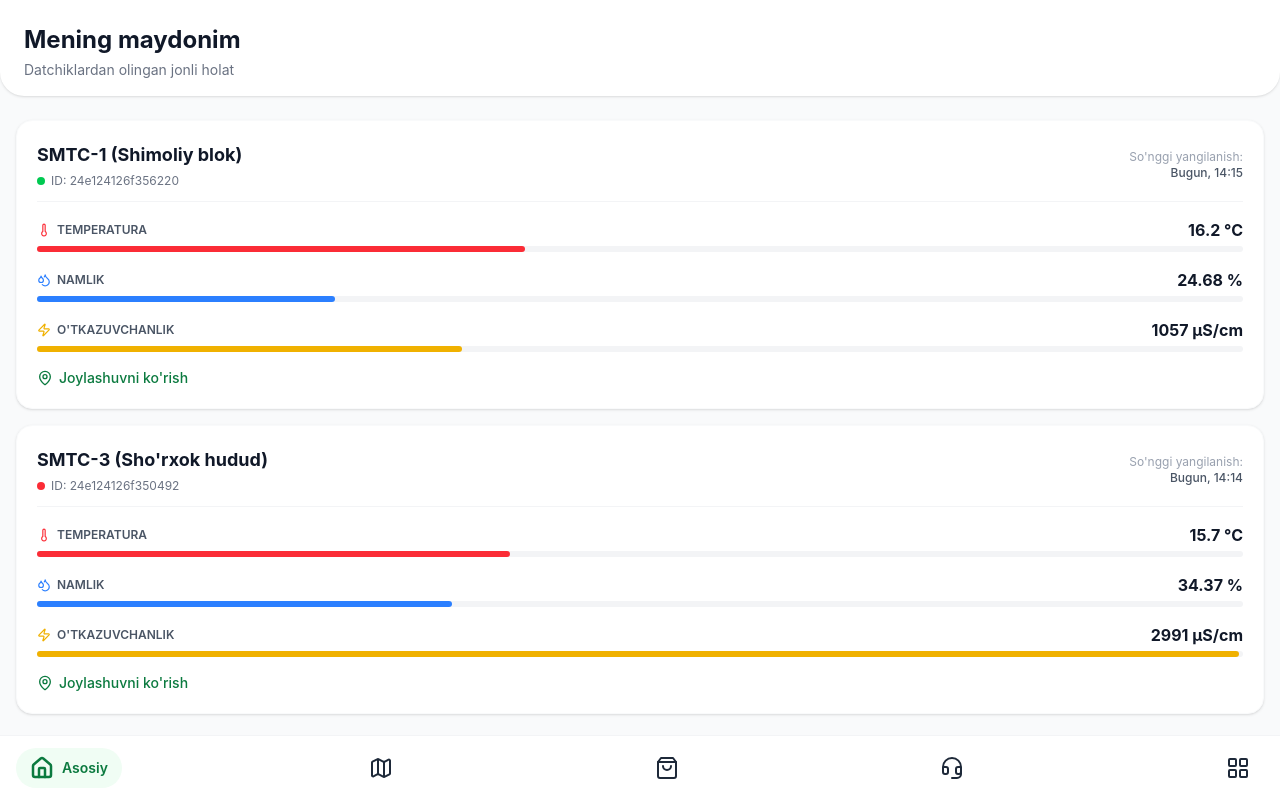
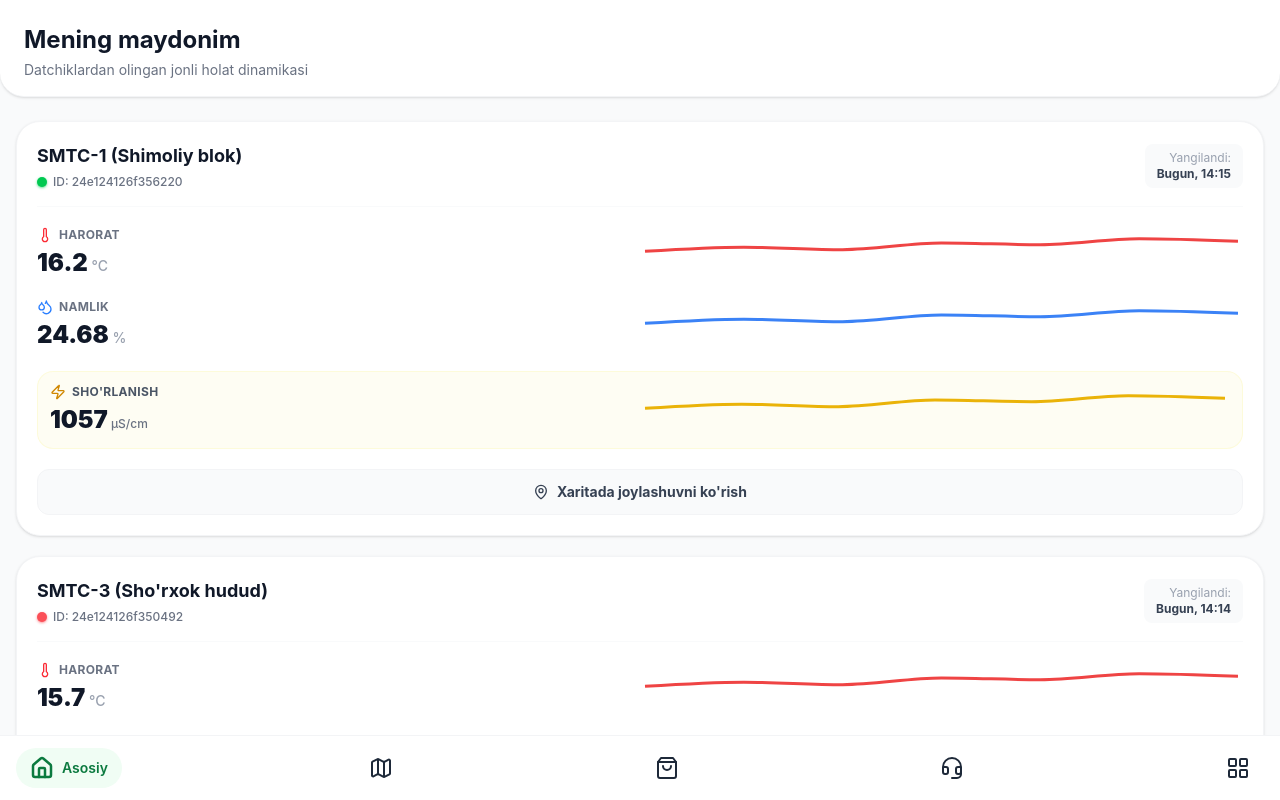
Before and after one commit to mddd18/FERDO_, a React (Vite) app: page / in a window 1280 px wide. Shown: the top 800 px of the page. Built offline with nearby package versions, Linux system fonts and the light colour scheme.

Commit message:
Update Dashboard.tsx

```diff
--- a/src/app/pages/Dashboard.tsx
+++ b/src/app/pages/Dashboard.tsx
@@ -1,76 +1,91 @@
 import { Navigation } from '../components/Navigation';
 import { Thermometer, Droplets, Zap, MapPin } from 'lucide-react';
 import { sensors } from '../data/mockData';
+import { LineChart, Line, ResponsiveContainer } from 'recharts'; // Recharts qo'shildi
+
+// Grafik uchun vaqtinchalik jonli ma'lumot (mock)
+const sparklineData = [
+  { val: 20 }, { val: 25 }, { val: 22 }, { val: 30 }, { val: 28 }, { val: 35 }, { val: 32 }
+];
 
 export function Dashboard() {
   return (
     <div className="min-h-screen bg-[#F9FAFB] pb-24">
-      {/* Header */}
-      <div className="bg-white pt-6 pb-4 px-6 rounded-b-3xl shadow-sm mb-6">
+      <div className="bg-white pt-6 pb-4 px-6 rounded-b-3xl shadow-sm mb-6 border-b border-gray-100">
         <h1 className="text-2xl font-bold text-gray-900 mb-1">Mening maydonim</h1>
-        <p className="text-sm text-gray-500">Datchiklardan olingan jonli holat</p>
+        <p className="text-sm text-gray-500">Datchiklardan olingan jonli holat dinamikasi</p>
       </div>
 
-      <main className="px-4 space-y-4">
+      <main className="px-4 space-y-5">
         {sensors.map((sensor) => (
-          <div key={sensor.id} className="bg-white rounded-2xl p-5 shadow-sm border border-gray-50">
-            <div className="flex justify-between items-center mb-4 border-b border-gray-100 pb-3">
+          <div key={sensor.id} className="bg-white rounded-[24px] p-5 shadow-sm border border-gray-100 relative overflow-hidden group hover:shadow-md transition-shadow">
+            <div className="flex justify-between items-center mb-5 border-b border-gray-50 pb-4">
               <div>
                 <h2 className="text-lg font-bold text-gray-900">{sensor.name}</h2>
-                <div className="flex items-center gap-1.5 text-xs text-gray-500 mt-1">
-                  <div className={`w-2 h-2 rounded-full ${sensor.status === 'danger' ? 'bg-red-500' : sensor.status === 'warning' ? 'bg-yellow-500' : 'bg-green-500'}`}></div>
+                <div className="flex items-center gap-1.5 text-xs text-gray-500 mt-1 font-medium">
+                  <div className={`w-2.5 h-2.5 rounded-full shadow-sm ${sensor.status === 'danger' ? 'bg-red-500 shadow-red-500/50 animate-pulse' : sensor.status === 'warning' ? 'bg-yellow-500 shadow-yellow-500/50' : 'bg-green-500 shadow-green-500/50'}`}></div>
                   ID: {sensor.id}
                 </div>
               </div>
-              <div className="text-xs text-gray-400 text-right">
-                <p>So'nggi yangilanish:</p>
-                <p className="font-medium text-gray-600">{sensor.lastUpdated}</p>
+              <div className="text-xs text-gray-400 text-right bg-gray-50 px-3 py-1.5 rounded-lg">
+                <p>Yangilandi:</p>
+                <p className="font-bold text-gray-700">{sensor.lastUpdated}</p>
               </div>
             </div>
 
-            <div className="space-y-4">
-              {/* Temperatura */}
-              <div>
-                <div className="flex justify-between items-center mb-1">
-                  <span className="flex items-center gap-1.5 text-xs font-semibold text-gray-600 uppercase">
-                    <Thermometer size={14} className="text-red-500" /> Temperatura
+            <div className="space-y-5">
+              {/* Har bir ko'rsatkich yoniga dinamik grafik qo'shildi */}
+              <div className="flex items-center justify-between">
+                <div className="w-1/2">
+                  <span className="flex items-center gap-1.5 text-xs font-bold text-gray-500 uppercase tracking-wide mb-1">
+                    <Thermometer size={16} className="text-red-500" /> Harorat
                   </span>
-                  <span className="font-bold text-gray-900">{sensor.temperature} °C</span>
+                  <span className="text-2xl font-black text-gray-900">{sensor.temperature}<span className="text-sm text-gray-400 font-medium"> °C</span></span>
                 </div>
-                <div className="w-full bg-gray-100 rounded-full h-1.5">
-                  <div className="bg-red-500 h-1.5 rounded-full" style={{ width: `${(sensor.temperature / 40) * 100}%` }}></div>
+                <div className="w-1/2 h-10">
+                  <ResponsiveContainer width="100%" height="100%">
+                    <LineChart data={sparklineData}>
+                      <Line type="monotone" dataKey="val" stroke="#ef4444" strokeWidth={3} dot={false} />
+                    </LineChart>
+                  </ResponsiveContainer>
                 </div>
               </div>
 
-              {/* Namlik */}
-              <div>
-                <div className="flex justify-between items-center mb-1">
-                  <span className="flex items-center gap-1.5 text-xs font-semibold text-gray-600 uppercase">
-                    <Droplets size={14} className="text-blue-500" /> Namlik
+              <div className="flex items-center justify-between">
+                <div className="w-1/2">
+                  <span className="flex items-center gap-1.5 text-xs font-bold text-gray-500 uppercase tracking-wide mb-1">
+                    <Droplets size={16} className="text-blue-500" /> Namlik
                   </span>
-                  <span className="font-bold text-gray-900">{sensor.moisture} %</span>
+                  <span className="text-2xl font-black text-gray-900">{sensor.moisture}<span className="text-sm text-gray-400 font-medium"> %</span></span>
                 </div>
-                <div className="w-full bg-gray-100 rounded-full h-1.5">
-                  <div className="bg-blue-500 h-1.5 rounded-full" style={{ width: `${sensor.moisture}%` }}></div>
+                <div className="w-1/2 h-10">
+                  <ResponsiveContainer width="100%" height="100%">
+                    <LineChart data={sparklineData}>
+                      <Line type="monotone" dataKey="val" stroke="#3b82f6" strokeWidth={3} dot={false} />
+                    </LineChart>
+                  </ResponsiveContainer>
                 </div>
               </div>
 
-              {/* O'tkazuvchanlik */}
-              <div>
-                <div className="flex justify-between items-center mb-1">
-                  <span className="flex items-center gap-1.5 text-xs font-semibold text-gray-600 uppercase">
-                    <Zap size={14} className="text-yellow-500" /> O'tkazuvchanlik
+              <div className="flex items-center justify-between bg-yellow-50/50 p-3 rounded-2xl border border-yellow-100/50">
+                <div className="w-1/2">
+                  <span className="flex items-center gap-1.5 text-xs font-bold text-gray-600 uppercase tracking-wide mb-1">
+                    <Zap size={16} className="text-yellow-600" /> Sho'rlanish
                   </span>
-                  <span className="font-bold text-gray-900">{sensor.conductivity} µS/cm</span>
+                  <span className={`text-2xl font-black ${sensor.conductivity > 1500 ? 'text-red-600' : 'text-gray-900'}`}>{sensor.conductivity}<span className="text-xs text-gray-500 font-medium"> µS/cm</span></span>
                 </div>
-                <div className="w-full bg-gray-100 rounded-full h-1.5">
-                  <div className="bg-yellow-500 h-1.5 rounded-full" style={{ width: `${Math.min((sensor.conductivity / 3000) * 100, 100)}%` }}></div>
+                <div className="w-1/2 h-10">
+                  <ResponsiveContainer width="100%" height="100%">
+                    <LineChart data={sparklineData}>
+                      <Line type="monotone" dataKey="val" stroke={sensor.conductivity > 1500 ? '#dc2626' : '#eab308'} strokeWidth={3} dot={false} />
+                    </LineChart>
+                  </ResponsiveContainer>
                 </div>
               </div>
             </div>
 
-            <button className="mt-4 flex items-center gap-1.5 text-sm font-medium text-[#0B7A3F] hover:underline">
-              <MapPin size={16} /> Joylashuvni ko'rish
+            <button className="mt-5 w-full bg-gray-50 hover:bg-green-50 text-gray-700 hover:text-[#0B7A3F] flex items-center justify-center gap-2 text-sm font-bold py-3 rounded-xl transition-colors border border-gray-100">
+              <MapPin size={16} /> Xaritada joylashuvni ko'rish
             </button>
           </div>
         ))}
```
